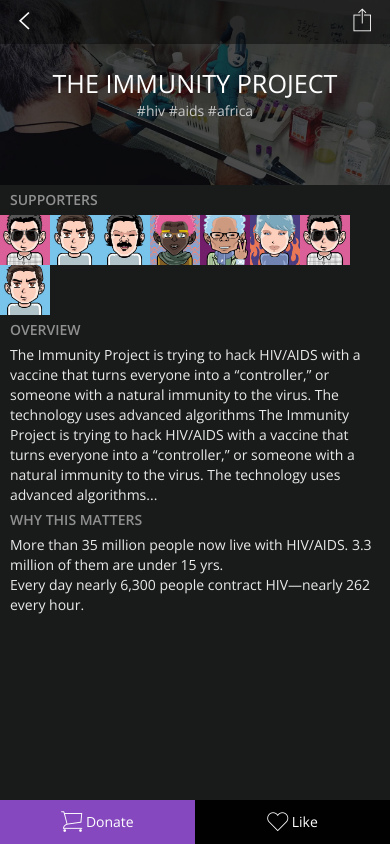
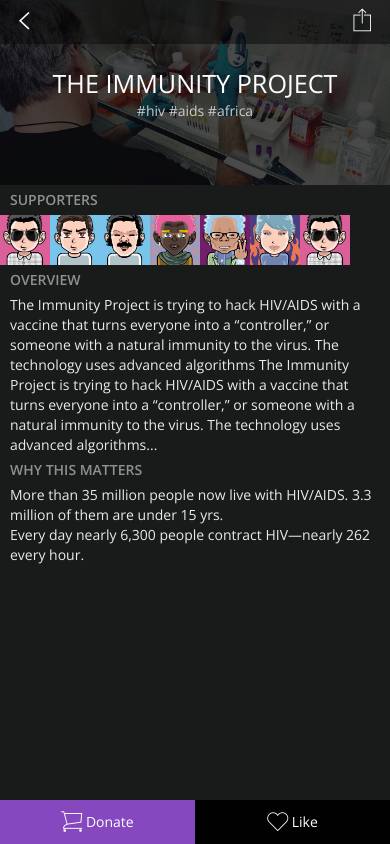
Before and after one commit to cullenw/lomaki, a website: page mobile/immunity.html in a window 390 px wide. Drawn offline with nearby package versions, Linux system fonts and the light colour scheme.

Commit message:
Test on phone

```diff
--- a/mobile/css/custom.css
+++ b/mobile/css/custom.css
@@ -115,6 +115,8 @@ section.project-header .bar {
 
 .supporters {
     clear: both;
+    height: 50px;
+    overflow: hidden;
 }
 
 .supporters img {
--- a/mobile/immunity.html
+++ b/mobile/immunity.html
@@ -66,6 +66,8 @@
         <img src="img/photos/barrett.jpg" width="50px">
         <img src="img/photos/venkman.jpg" width="50px">
         <img src="img/photos/spengler.jpg" width="50px">
+        <img src="img/photos/venkman.jpg" width="50px">
+        <img src="img/photos/spengler.jpg" width="50px">
     </div>
 
     <div class="row-label">
```
